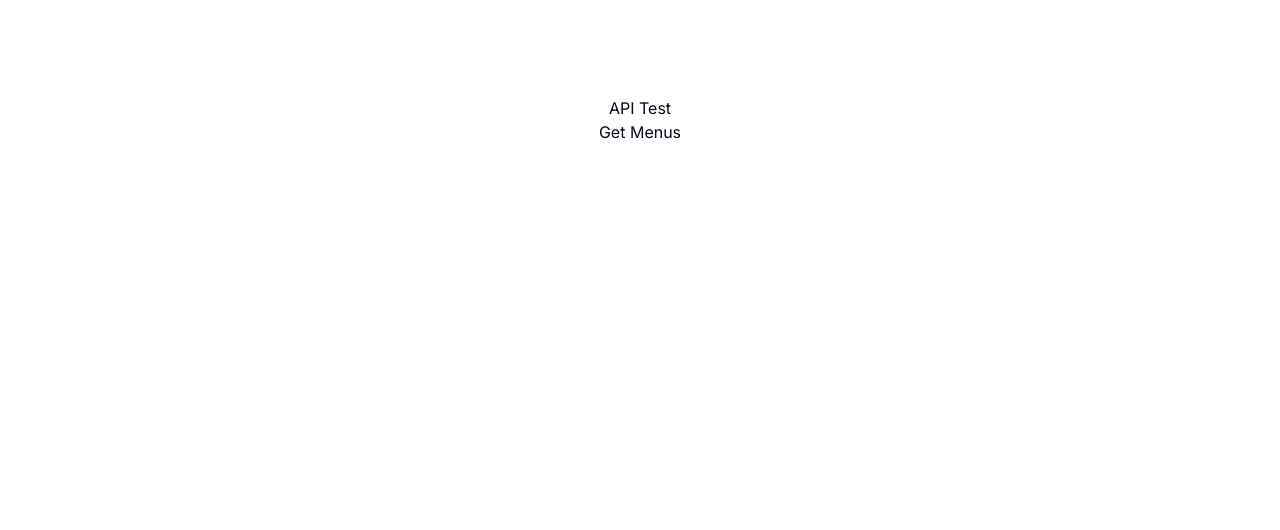
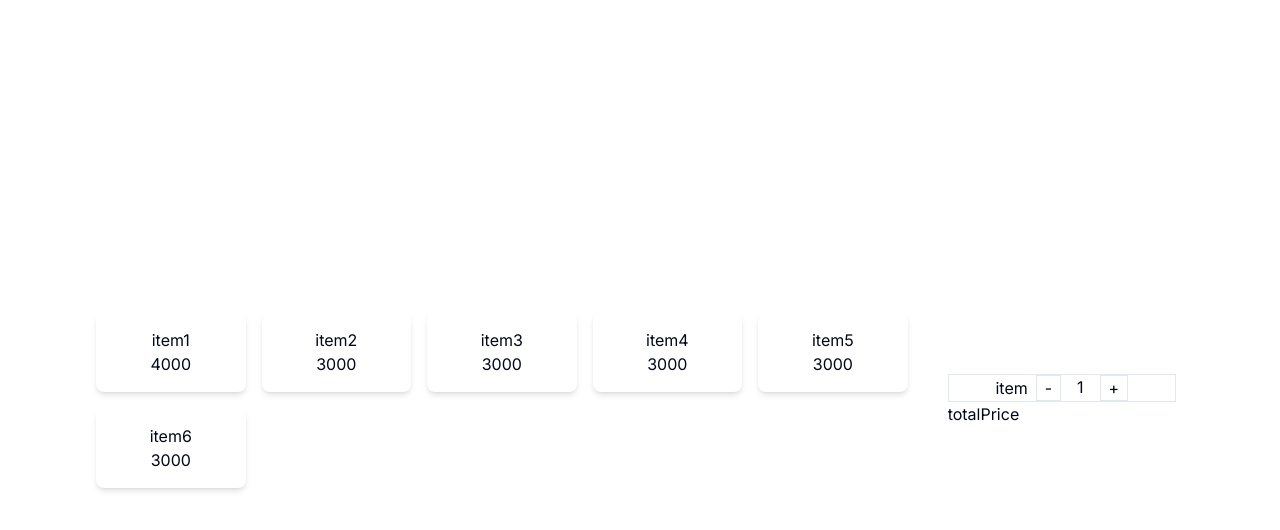
Before and after one commit to 93minki/real-pos-front, a Next.js app: page / in a window 1280 px wide. Shown: the top 530 px of the page. Built offline with nearby package versions, Linux system fonts and the light colour scheme.

Commit message:
feat: menu, order mockup

```diff
--- a/src/app/page.tsx
+++ b/src/app/page.tsx
@@ -1,18 +1,11 @@
-"use client";
+import { MenuView } from "@/components/pages/menu/MenuView";
+import { OrderView } from "@/components/pages/order/OrderView";
+
 export default function Home() {
   return (
-    <main className="flex min-h-screen flex-col items-center justify-between p-24">
-      <div className="flex flex-col justify-center items-center">
-        API Test
-        <button
-          onClick={async () => {
-            const fetchData = await fetch("/api/menu");
-            const response = await fetchData.json();
-          }}
-        >
-          Get Menus
-        </button>
-      </div>
+    <main className="flex min-h-screen items-center justify-between p-24">
+      <MenuView />
+      <OrderView />
     </main>
   );
 }
--- /dev/null
+++ b/src/components/pages/menu/MenuCard.tsx
@@ -0,0 +1,20 @@
+import { MouseEvent } from "react";
+
+interface MenuCardProps {
+  name: string;
+  price: number;
+  onClickHandler: (e: MouseEvent<HTMLDivElement>) => void;
+}
+
+export const MenuCard = ({ name, price, onClickHandler }: MenuCardProps) => {
+  return (
+    <div
+      role="button"
+      className="flex flex-col rounded-lg shadow-md p-4 justify-center items-center"
+      onClick={(e) => onClickHandler(e)}
+    >
+      <span>{name}</span>
+      <span>{price}</span>
+    </div>
+  );
+};
--- /dev/null
+++ b/src/components/pages/menu/MenuView.tsx
@@ -0,0 +1,64 @@
+"use client";
+import { MouseEvent } from "react";
+import { MenuCard } from "./MenuCard";
+
+type MenuItemsType = {
+  name: string;
+  price: number;
+  enable: boolean;
+}[];
+
+const MENU_ITEMS: MenuItemsType = [
+  {
+    name: "item1",
+    price: 4000,
+    enable: true,
+  },
+  {
+    name: "item2",
+    price: 3000,
+    enable: true,
+  },
+  {
+    name: "item3",
+    price: 3000,
+    enable: true,
+  },
+  {
+    name: "item4",
+    price: 3000,
+    enable: true,
+  },
+  {
+    name: "item5",
+    price: 3000,
+    enable: true,
+  },
+  {
+    name: "item6",
+    price: 3000,
+    enable: true,
+  },
+];
+
+export const MenuView = () => {
+  const MenuClickHandler = (e: MouseEvent<HTMLDivElement>) => {
+    console.log("e", e.currentTarget);
+  };
+
+  return (
+    <div className="flex-grow-[8] pr-8">
+      <ul className="grid grid-cols-5 gap-4">
+        {MENU_ITEMS.map((item) => (
+          <li key={item.name} className="">
+            <MenuCard
+              name={item.name}
+              price={item.price}
+              onClickHandler={MenuClickHandler}
+            />
+          </li>
+        ))}
+      </ul>
+    </div>
+  );
+};
--- /dev/null
+++ b/src/components/pages/order/OrderView.tsx
@@ -0,0 +1,37 @@
+"use client";
+
+import { useState } from "react";
+
+export const OrderView = () => {
+  const [quantity, setQuantity] = useState(1);
+
+  const upCount = () => {
+    setQuantity((prev) => prev + 1);
+  };
+  const downCount = () => {
+    if (quantity > 0) {
+      setQuantity((prev) => prev - 1);
+    }
+  };
+
+  return (
+    <div className="flex-grow-[2] px-2">
+      <div className="flex gap-2 border justify-center items-center">
+        <span>item</span>
+        <div className="flex gap-4">
+          <button className="border px-2" onClick={downCount}>
+            -
+          </button>
+          <span>{quantity}</span>
+          <button className="border px-2" onClick={upCount}>
+            +
+          </button>
+        </div>
+      </div>
+
+      <div>
+        <span>totalPrice</span>
+      </div>
+    </div>
+  );
+};
```
